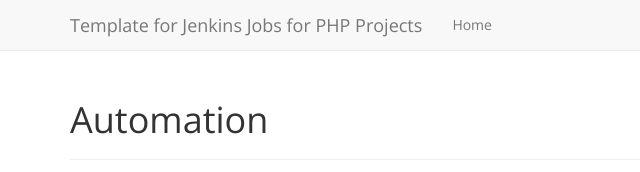
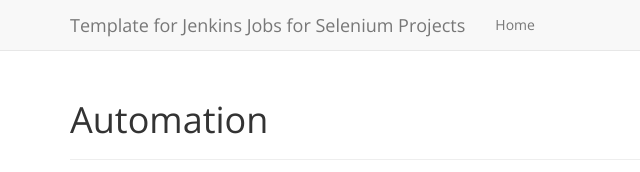
Before and after one commit to pdam/pdam.github.io, a plain HTML site: page selenium.html in a window 1280 px wide. Shown: the full height of the page, 0-640 px from the left. Drawn offline with nearby package versions, Linux system fonts and the light colour scheme.

Commit message:
Update selenium.html

```diff
--- a/selenium.html
+++ b/selenium.html
@@ -26,7 +26,7 @@
        <span class="icon-bar"></span>
        <span class="icon-bar"></span>
       </button>
-      <a class="navbar-brand" href="index.html">Template for Jenkins Jobs for PHP Projects</a>
+      <a class="navbar-brand" href="selenium.html">Template for Jenkins Jobs for Selenium  Projects</a>
      </div>
      <div class="collapse navbar-collapse">
       <ul class="nav navbar-nav">
```
